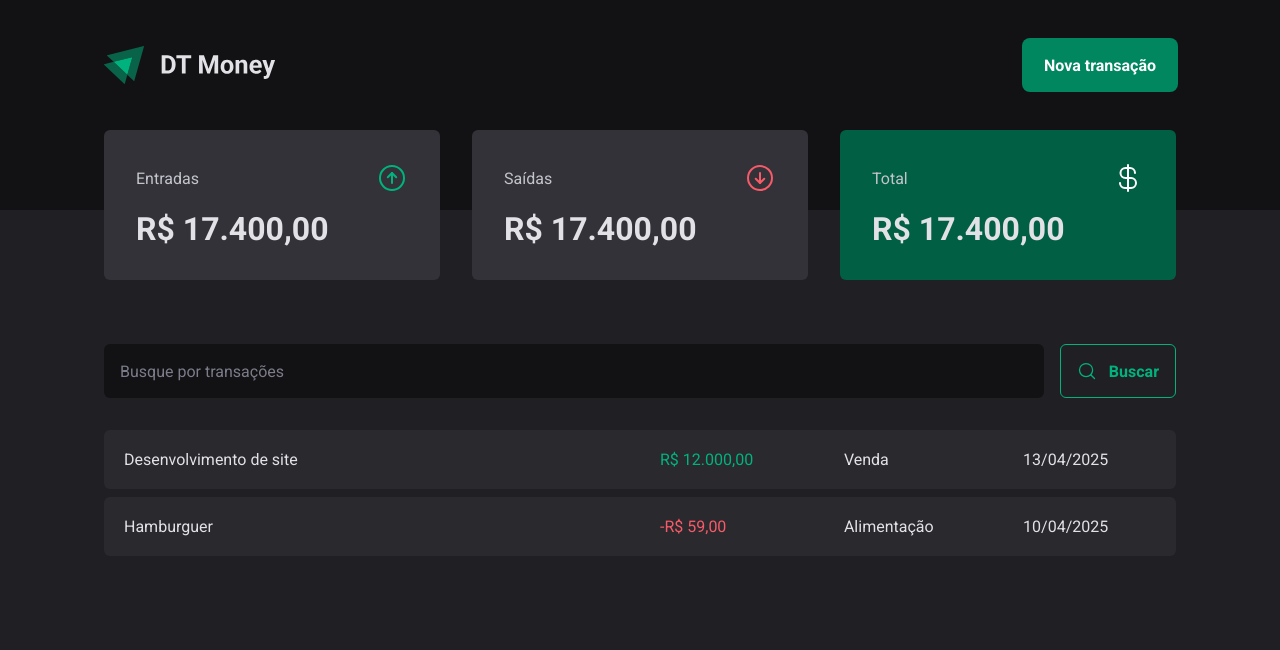
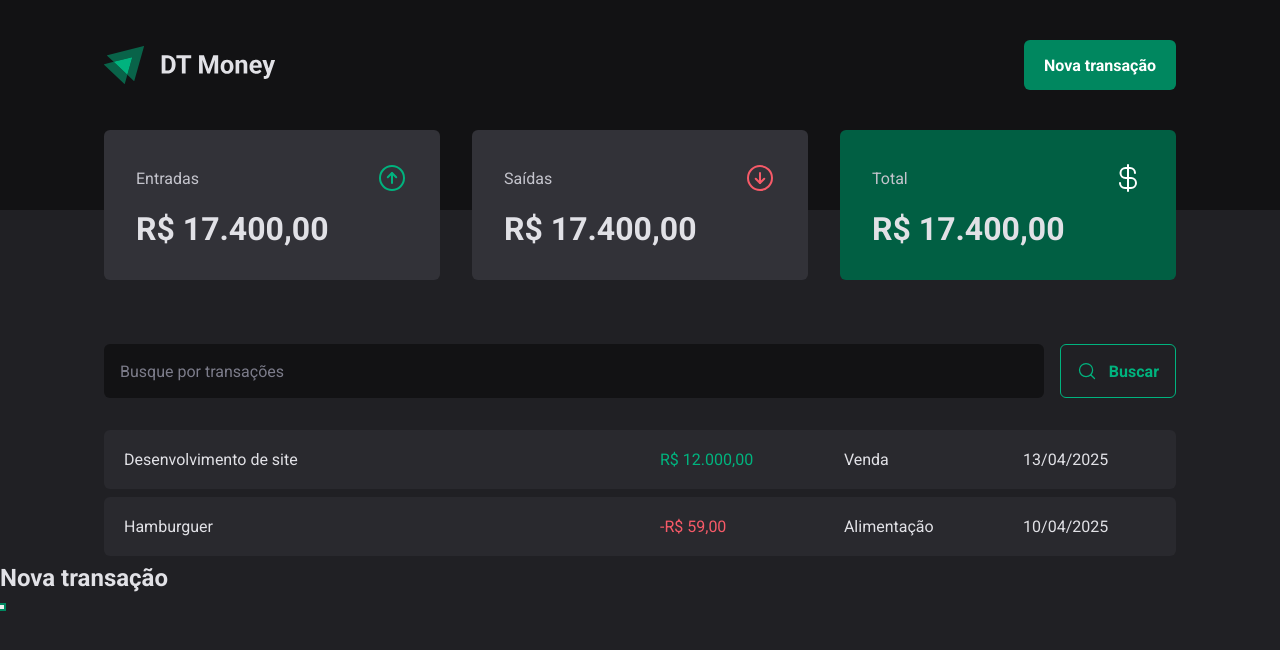
Before and after one commit to davimarquesgiareta/dt-money, a React (Vite) app: page / in a window 1280 px wide. Both pictures are taken after a click on the button "Nova transação". Shown: the top 650 px of the page. Built offline with nearby package versions, Linux system fonts and the light colour scheme.

Commit message:
feat: starting accessible modal with radix library

```diff
--- a/package.json
+++ b/package.json
@@ -10,6 +10,7 @@
     "preview": "vite preview"
   },
   "dependencies": {
+    "@radix-ui/react-dialog": "^1.1.4",
     "phosphor-react": "^1.4.1",
     "react": "^18.3.1",
     "react-dom": "^18.3.1",
--- a/src/components/Header/index.tsx
+++ b/src/components/Header/index.tsx
@@ -1,13 +1,26 @@
 import { HeaderContainer, HeaderContent, NewTransactionButton } from "./styles";
 
-import logoImg from '../../assets/logo.svg'
+import logoImg from "../../assets/logo.svg";
+import * as Dialog from "@radix-ui/react-dialog";
 
 export function Header() {
   return (
     <HeaderContainer>
       <HeaderContent>
         <img src={logoImg} alt="" />
-        <NewTransactionButton>Nova transação</NewTransactionButton>
+        <Dialog.Root>
+          <Dialog.Trigger asChild>
+            <NewTransactionButton>Nova transação</NewTransactionButton>
+          </Dialog.Trigger>
+
+          <Dialog.Portal>
+            <Dialog.Overlay />
+            <Dialog.Content>
+              <Dialog.Title>Nova transação</Dialog.Title>
+              <Dialog.Close />
+            </Dialog.Content>
+          </Dialog.Portal>
+        </Dialog.Root>
       </HeaderContent>
     </HeaderContainer>
   );
```
Also changed, not shown: 1 other file (tests, documents, lock files or other folders).
